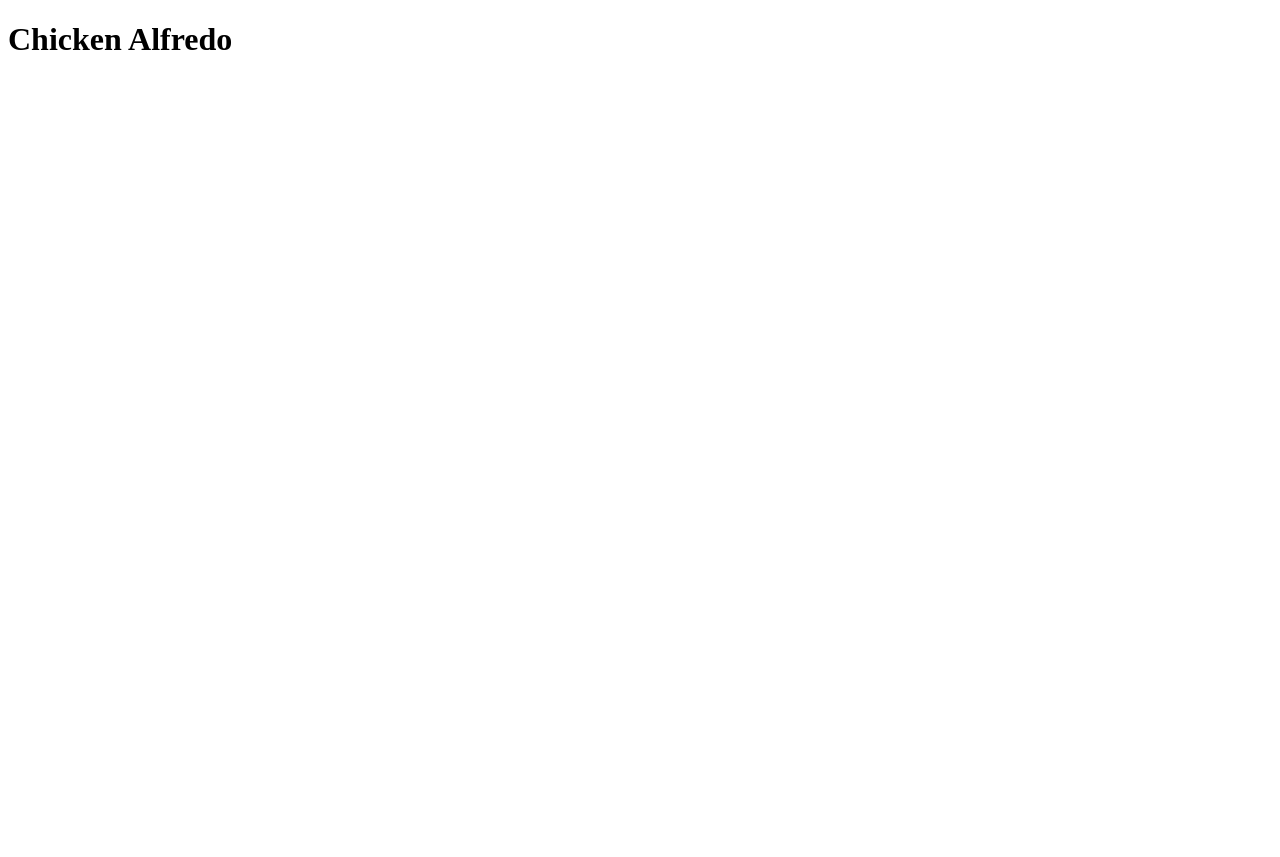
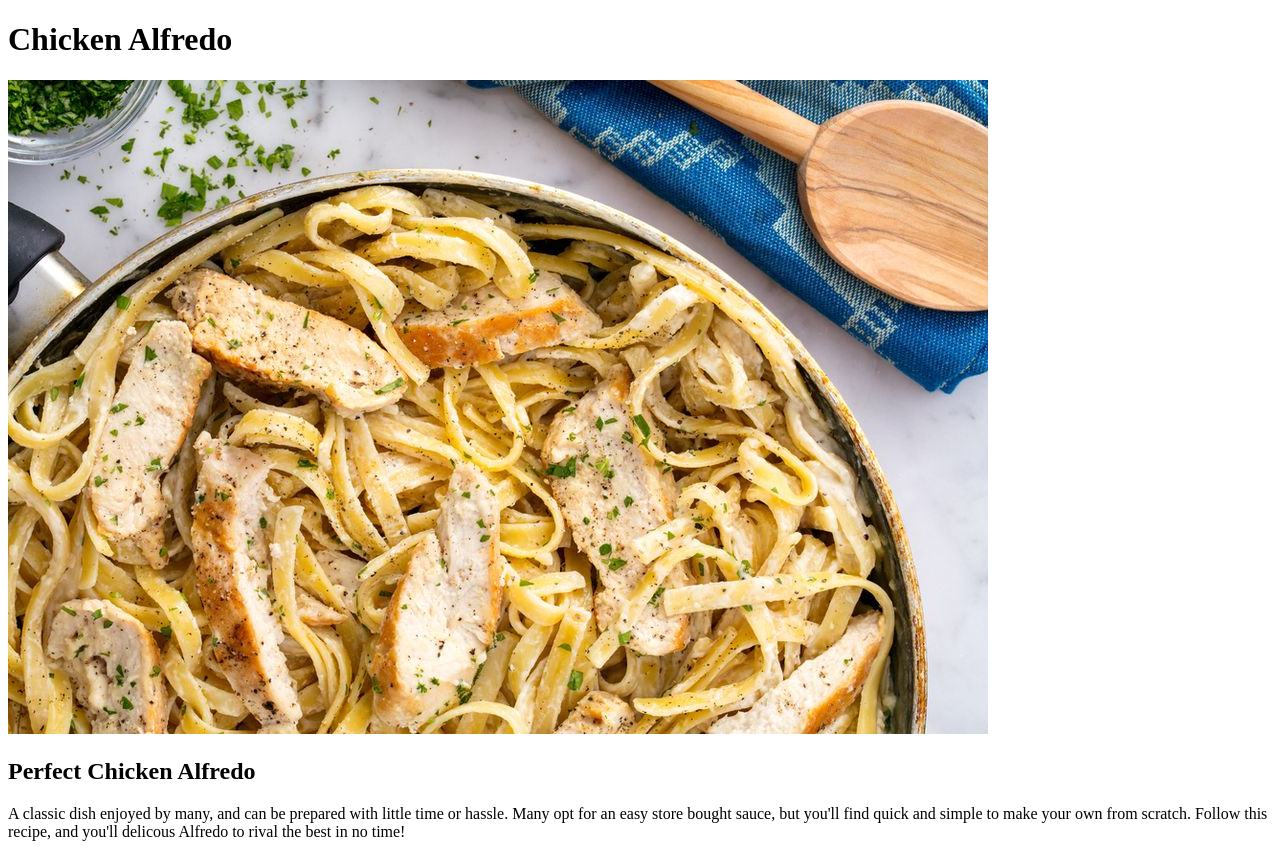
Before and after one commit to plaou73/odin-recipes, a plain HTML site: page recipes/chicken-alfredo.html in a window 1280 px wide. Before the commit the page ends 800 px from the top, so only its background shows below. Drawn offline with Linux system fonts and the light colour scheme.

Commit message:
Add image and description of recipe to chicken-alfredo.html

```diff
--- a/recipes/chicken-alfredo.html
+++ b/recipes/chicken-alfredo.html
@@ -10,6 +10,12 @@
 
 <body>
     <h1>Chicken Alfredo</h1>
+    <img src="../images/alfredo.jpg" alt="Plate of Alfredo">
+        <h2>Perfect Chicken Alfredo</h2>
+            <p>A classic dish enjoyed by many, and can be prepared with little time or hassle.
+                Many opt for an easy store bought sauce, but you'll find quick and simple to make your own from scratch.
+                Follow this recipe, and you'll delicous Alfredo to rival the best in no time!
+            </p>
 </body>
 
 </html>
```
